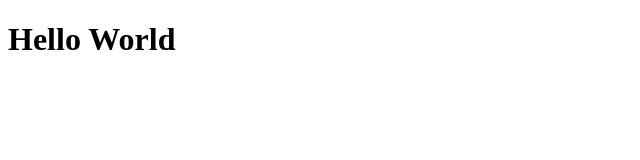
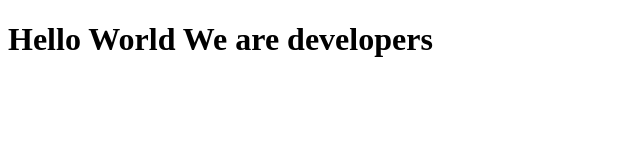
Before and after one commit to fcomiguelespinosa/Microverse-project, a plain HTML site: page index.html in a window 1280 px wide. Shown: the whole page, without its empty margins (0-640 px from the left). Drawn offline with Linux system fonts and the light colour scheme.

Commit message:
Update index.html
Just changed this so we can start ;)

```diff
--- a/index.html
+++ b/index.html
@@ -4,7 +4,7 @@
 <head>
 </head>
 <body>
-  <h1>Hello World</h1>
+  <h1>Hello World We are developers</h1>
 </body>
 
 </html>
```
